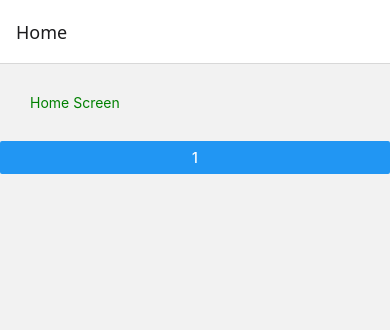
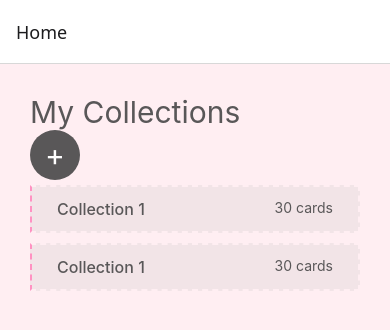
Before and after one commit to tamarasb/study-cards, a React Native app: screen /Home in a window 390 px wide. Shown: the top 330 px of the page. Built offline with nearby package versions, Linux system fonts and the light colour scheme.

Commit message:
Create the components AddButton and ListItem

```diff
--- /dev/null
+++ b/src/components/AddButton.js
@@ -0,0 +1,28 @@
+import { StyleSheet, Text, TouchableOpacity } from 'react-native';
+import { useNavigation } from '@react-navigation/native';
+
+export default function AddButton () {
+    const navigation = useNavigation()
+    return (
+        <TouchableOpacity
+            style={styles.buttonContainer}
+            onPress={() => navigation.navigate("Collection")}
+        >
+            <Text style={styles.buttonText}>+</Text>
+        </TouchableOpacity>
+    )
+}
+
+const styles = StyleSheet.create({
+    buttonContainer:{
+        backgroundColor:"#595758",
+        width:50,
+        height:50,
+        borderRadius:50
+    },
+    buttonText:{
+        color:"white",
+        fontSize:30,
+        margin: 'auto'
+    }
+})
--- /dev/null
+++ b/src/components/ListItem.js
@@ -0,0 +1,43 @@
+import { StyleSheet, Text, TouchableOpacity } from 'react-native';
+import { useNavigation } from '@react-navigation/native';
+
+export default function ListItem () {
+    const navigation = useNavigation()
+    return(
+        <TouchableOpacity
+            style={styles.container}
+            onPress={() => navigation.navigate("Collection")}
+        >
+            <Text style={styles.name}>
+                Collection 1
+            </Text>
+            <Text style={styles.counter}>
+                30 cards
+            </Text>
+        </TouchableOpacity>
+    )
+}
+
+const styles = StyleSheet.create({
+    container:{
+        backgroundColor:"#e7dcdf85",
+        borderStyle:'dashed',
+        borderWidth:2,
+        borderColor:'#ffeef2',
+        borderStartColor: '#ff92c2',
+        paddingVertical:12,
+        paddingHorizontal: 25,
+        marginVertical:5,
+        flexDirection: 'row',
+        justifyContent: 'space-between'
+    },
+    name:{
+        fontWeight:"500",
+        color:'#595758',
+        fontSize:16
+    },
+    counter:{
+        textAlign:'flex-end',
+        color:'#595758',
+    }
+})
--- a/src/screens/Home.js
+++ b/src/screens/Home.js
@@ -1,19 +1,29 @@
-import { StyleSheet, Text, View, Button } from 'react-native';
-import { StatusBar } from 'expo-status-bar';
+import { StyleSheet, Text, View, Button, TouchableOpacity } from 'react-native';
+import ListItem from '../components/ListItem.js';
+import AddButton from '../components/AddButton.js';
 
 export default function Home ({navigation}) {
     return(
-        <View>
-            <Text style={styles.text}>Home Screen</Text>
-            <Button title='1' onPress={() => navigation.navigate("Collection")}/>
-            <StatusBar></StatusBar>
+        <View style={styles.container}>
+            <View>
+                <Text style={styles.title}>My Collections</Text>
+                <AddButton/>
+            </View>
+
+            <ListItem></ListItem>
+            <ListItem></ListItem>
         </View>
     )
 }
 
 const styles = StyleSheet.create({
-    text:{
-        color:'green',
-        margin:30
-    }
+    container:{
+        backgroundColor:'#ffeef2',
+        height: "100%",
+        padding:30
+    },
+    title:{
+        color:"#595758",
+        fontSize:30
+    },
 })
```
Also changed, not shown: my-ref.txt.
